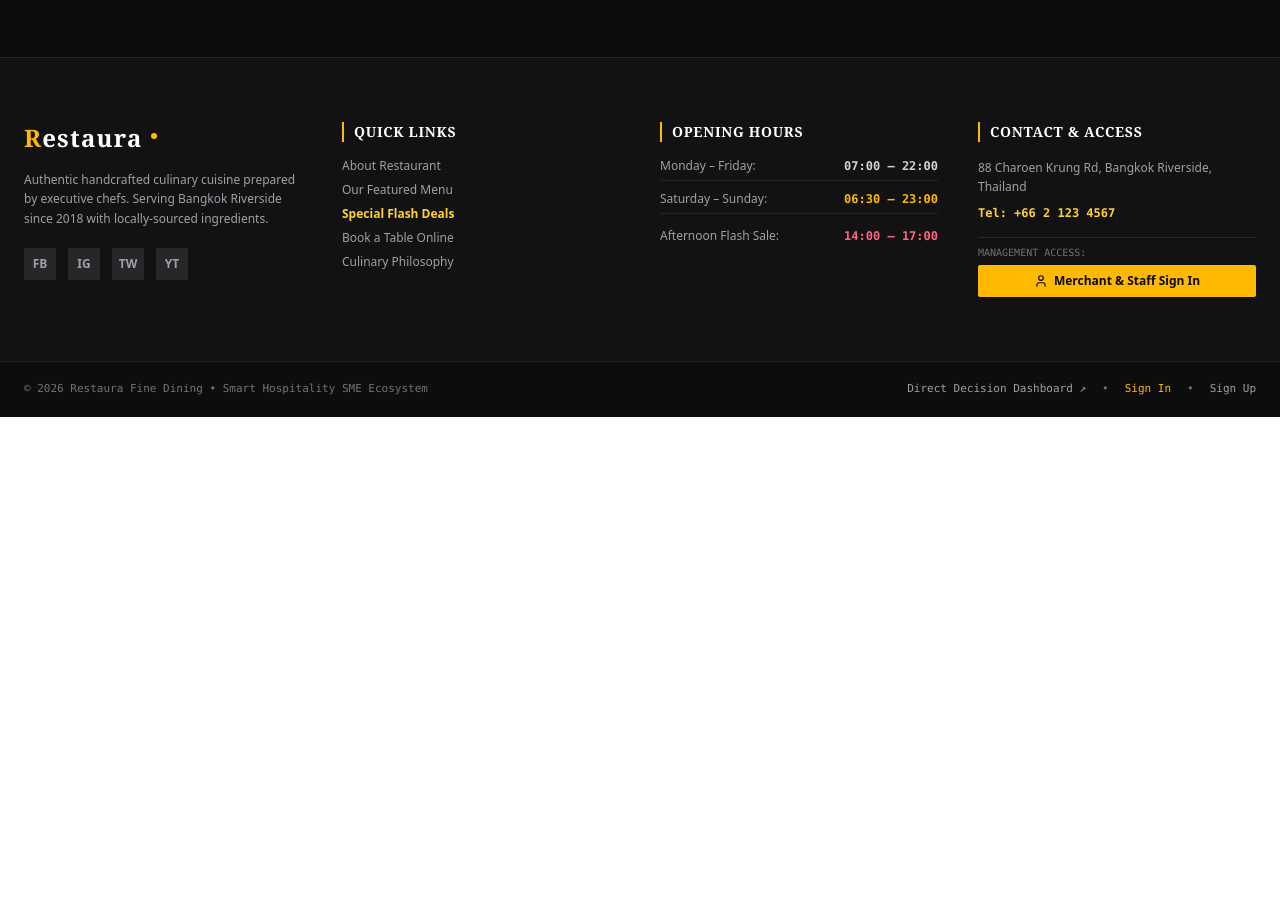
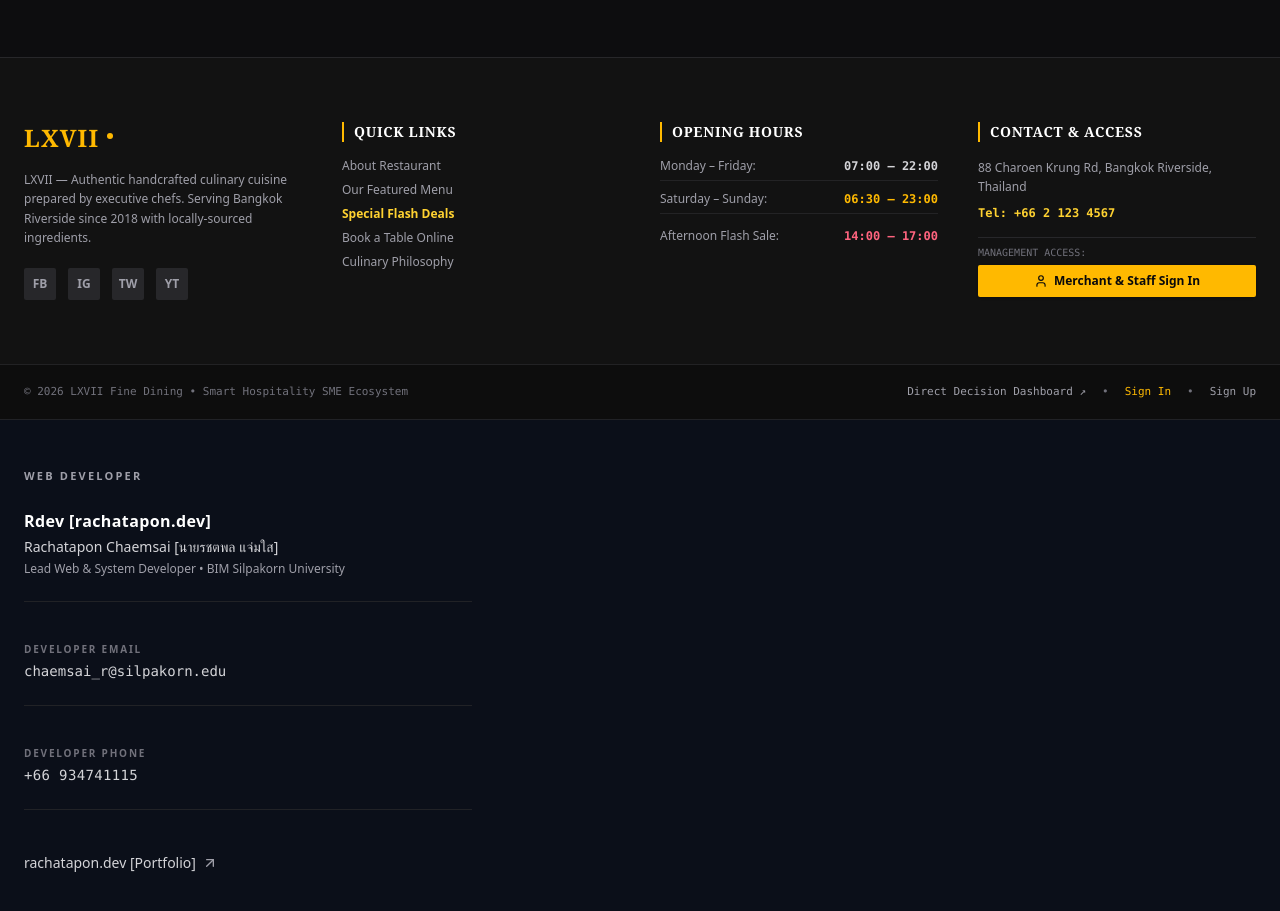
Before and after one commit to RachataponDev/aiks, a Next.js app in the folder frontend/: page / in a window 1280 px wide. Shown: the part 2940-3851 px from the top of the page. Before the commit the page ends 3357 px from the top, so only its background shows below. Built offline with nearby package versions, Linux system fonts and the light colour scheme.

Commit message:
feat: setup SEO/AEO metadata, LXVII branding, and developer profile footer

```diff
--- a/frontend/src/app/layout.tsx
+++ b/frontend/src/app/layout.tsx
@@ -9,8 +9,50 @@ const inter = Inter({
 });
 
 export const metadata: Metadata = {
-  title: "Hospitality Intelligence Dashboard",
-  description: "Clean data quality and operations dashboard",
+  title: "LXVII | Hospitality Intelligence & Operations Hub",
+  description: "LXVII - Premium restaurant dining, kitchen waste management, real-time recipe BOM cost tracking, and data quality intelligence.",
+  keywords: [
+    "LXVII",
+    "LXVII Restaurant",
+    "LXVII Bangkok",
+    "Hospitality Intelligence",
+    "Kitchen Waste Management",
+    "Recipe BOM",
+    "Inventory Intelligence",
+    "Restaurant Operations"
+  ],
+  authors: [{ name: "Rdev (rachatapon.dev)", url: "https://rachatapon.dev" }],
+  creator: "Rachatapon Chaemsai",
+  publisher: "LXVII Hospitality",
+  metadataBase: new URL("https://rachatapon.dev"),
+  alternates: {
+    canonical: "/",
+  },
+  openGraph: {
+    title: "LXVII | Hospitality Intelligence & Operations Hub",
+    description: "LXVII - Premium dining, live flash deals, and zero-waste operational intelligence.",
+    url: "https://rachatapon.dev",
+    siteName: "LXVII",
+    locale: "en_US",
+    type: "website",
+  },
+  twitter: {
+    card: "summary_large_image",
+    title: "LXVII | Hospitality Intelligence & Operations Hub",
+    description: "LXVII - Premium dining, live flash deals, and zero-waste operational intelligence.",
+    creator: "@rachatapon",
+  },
+  robots: {
+    index: true,
+    follow: true,
+    googleBot: {
+      index: true,
+      follow: true,
+      "max-video-preview": -1,
+      "max-image-preview": "large",
+      "max-snippet": -1,
+    },
+  },
 };
 
 export default function RootLayout({
@@ -18,8 +60,75 @@ export default function RootLayout({
 }: {
   children: React.ReactNode;
 }) {
+  const jsonLdRestaurant = {
+    "@context": "https://schema.org",
+    "@graph": [
+      {
+        "@type": "Restaurant",
+        "@id": "https://rachatapon.dev/#restaurant",
+        "name": "LXVII",
+        "alternateName": "LXVII Bangkok",
+        "description": "LXVII is a premier dining destination offering handcrafted Thai & French cafe classics, real-time in-store flash passes, and sustainable culinary operations.",
+        "url": "https://rachatapon.dev",
+        "telephone": "+66 934741115",
+        "email": "chaemsai_r@silpakorn.edu",
+        "servesCuisine": ["Thai", "French", "Cafe", "Bakery"],
+        "priceRange": "฿฿",
+        "address": {
+          "@type": "PostalAddress",
+          "streetAddress": "88 Charoen Krung Rd, Bangkok Riverside",
+          "addressLocality": "Bangkok",
+          "postalCode": "10120",
+          "addressCountry": "TH"
+        },
+        "openingHoursSpecification": [
+          {
+            "@type": "OpeningHoursSpecification",
+            "dayOfWeek": ["Monday", "Tuesday", "Wednesday", "Thursday", "Friday"],
+            "opens": "07:00",
+            "closes": "22:00"
+          },
+          {
+            "@type": "OpeningHoursSpecification",
+            "dayOfWeek": ["Saturday", "Sunday"],
+            "opens": "06:30",
+            "closes": "23:00"
+          }
+        ],
+        "founder": {
+          "@type": "Person",
+          "name": "Rachatapon Chaemsai",
+          "alternateName": "นายรชตพล แจ่มใส",
+          "jobTitle": "Lead Web & System Developer",
+          "affiliation": "BIM Silpakorn University",
+          "email": "chaemsai_r@silpakorn.edu",
+          "url": "https://rachatapon.dev"
+        }
+      },
+      {
+        "@type": "SoftwareApplication",
+        "@id": "https://rachatapon.dev/#system",
+        "name": "LXVII Operations Hub",
+        "applicationCategory": "BusinessApplication",
+        "operatingSystem": "Web",
+        "description": "Kitchen waste reduction, relational database integrity audit, and automated operational solutions for hospitality businesses.",
+        "author": {
+          "@type": "Person",
+          "name": "Rachatapon Chaemsai",
+          "url": "https://rachatapon.dev"
+        }
+      }
+    ]
+  };
+
   return (
     <html lang="en" className={inter.variable}>
+      <head>
+        <script
+          type="application/ld+json"
+          dangerouslySetInnerHTML={{ __html: JSON.stringify(jsonLdRestaurant) }}
+        />
+      </head>
       <body className="bg-white text-zinc-900 antialiased font-sans">
         {children}
         <Toaster
--- a/frontend/src/app/page.tsx
+++ b/frontend/src/app/page.tsx
@@ -33,6 +33,7 @@ import {
 import { toast } from 'sonner';
 import { PromotionSuggestion } from '@/types/dashboard';
 import { motion } from 'framer-motion';
+import { WebDeveloperFooter } from '@/components/WebDeveloperFooter';
 
 export default function RestaurantLandingPage() {
   const [copiedCode, setCopiedCode] = useState<string | null>(null);
@@ -783,12 +784,12 @@ export default function RestaurantLandingPage() {
             <div>
               <div className="flex items-center gap-2 mb-4">
                 <span className="font-serif text-2xl font-black tracking-wider text-white">
-                  <span className="text-amber-400">R</span>estaura
+                  <span className="text-amber-400">LXVII</span>
                 </span>
                 <span className="w-1.5 h-1.5 rounded-full bg-amber-400 mb-1" />
               </div>
               <p className="text-zinc-400 leading-relaxed mb-5">
-                Authentic handcrafted culinary cuisine prepared by executive chefs. Serving Bangkok Riverside since 2018 with locally-sourced ingredients.
+                LXVII — Authentic handcrafted culinary cuisine prepared by executive chefs. Serving Bangkok Riverside since 2018 with locally-sourced ingredients.
               </p>
               <div className="flex items-center gap-3 text-zinc-400">
                 <span className="w-8 h-8 rounded-[2px] bg-zinc-800 flex items-center justify-center text-xs font-bold hover:bg-amber-400 hover:text-black cursor-pointer transition">FB</span>
@@ -867,7 +868,7 @@ export default function RestaurantLandingPage() {
         <div className="border-t border-zinc-800/80 py-5 bg-[#0d0d0d]">
           <div className="max-w-7xl mx-auto px-6 flex flex-col sm:flex-row items-center justify-between gap-3 text-zinc-500 font-mono text-[11px]">
             <div>
-              © 2026 Restaura Fine Dining • Smart Hospitality SME Ecosystem
+              © 2026 LXVII Fine Dining • Smart Hospitality SME Ecosystem
             </div>
 
             <div className="flex items-center gap-4">
@@ -894,6 +895,9 @@ export default function RestaurantLandingPage() {
 
       </footer>
 
+      {/* Web Developer Profile Footer (ตามรูป) */}
+      <WebDeveloperFooter />
+
     </div>
   );
 }
--- a/frontend/src/app/signin/page.tsx
+++ b/frontend/src/app/signin/page.tsx
@@ -6,6 +6,7 @@ import { useRouter } from 'next/navigation';
 import { Mail, Lock, ArrowRight, ShieldCheck, Sparkles, ChefHat, CheckCircle2, ArrowLeft } from 'lucide-react';
 import { toast } from 'sonner';
 import { motion } from 'framer-motion';
+import { WebDeveloperFooter } from '@/components/WebDeveloperFooter';
 
 export default function SignInPage() {
   const [email, setEmail] = useState('manager@restaura.com');
@@ -45,7 +46,7 @@ export default function SignInPage() {
 
         <Link href="/" className="flex items-center gap-2">
           <span className="text-2xl font-serif font-black tracking-wider text-white">
-            <span className="text-amber-400">R</span>estaura
+            <span className="text-amber-400">LXVII</span>
           </span>
         </Link>
 
@@ -181,8 +182,11 @@ export default function SignInPage() {
 
       {/* Footer minimal info */}
       <footer className="relative z-10 py-6 text-center text-[11px] font-mono text-zinc-400 border-t border-zinc-800/60">
-        © 2026 Restaura Hospitality AI Intelligence System. All rights reserved.
+        © 2026 LXVII Hospitality Operations System. All rights reserved.
       </footer>
+
+      {/* Web Developer Profile Footer */}
+      <WebDeveloperFooter />
 
     </div>
   );
--- a/frontend/src/app/signup/page.tsx
+++ b/frontend/src/app/signup/page.tsx
@@ -6,6 +6,7 @@ import { useRouter } from 'next/navigation';
 import { Mail, Lock, User, Store, ArrowRight, ShieldCheck, Sparkles, ChefHat, CheckCircle2, ArrowLeft } from 'lucide-react';
 import { toast } from 'sonner';
 import { motion } from 'framer-motion';
+import { WebDeveloperFooter } from '@/components/WebDeveloperFooter';
 
 export default function SignUpPage() {
   const [fullName, setFullName] = useState('Store Manager');
@@ -51,7 +52,7 @@ export default function SignUpPage() {
 
         <Link href="/" className="flex items-center gap-2">
           <span className="text-2xl font-serif font-black tracking-wider text-white">
-            <span className="text-amber-400">R</span>estaura
+            <span className="text-amber-400">LXVII</span>
           </span>
         </Link>
 
@@ -221,8 +222,11 @@ export default function SignUpPage() {
 
       {/* Footer minimal info */}
       <footer className="relative z-10 py-6 text-center text-[11px] font-mono text-zinc-400 border-t border-zinc-800/60">
-        © 2026 Restaura Hospitality AI Intelligence System. All rights reserved.
+        © 2026 LXVII Hospitality Operations System. All rights reserved.
       </footer>
+
+      {/* Web Developer Profile Footer */}
+      <WebDeveloperFooter />
 
     </div>
   );
--- a/frontend/src/app/store/page.tsx
+++ b/frontend/src/app/store/page.tsx
@@ -7,6 +7,7 @@ import {
   Clock, Copy, Check, MapPin, Star, Zap, ArrowLeft, Phone,
   Ticket, QrCode, CheckCircle2, Store, Smartphone, X, AlertCircle, Sparkles, Hourglass
 } from 'lucide-react';
+import { WebDeveloperFooter } from '@/components/WebDeveloperFooter';
 
 const FALLBACK_PROMOS = [
   {
@@ -196,7 +197,7 @@ export default function StorePage() {
         <div className="max-w-6xl mx-auto px-6 h-16 flex items-center justify-between text-white">
           <div className="flex items-center gap-2">
             <Store className="w-5 h-5 text-amber-400" />
-            <span className="font-bold tracking-tight text-lg">Baan Riverside Café</span>
+            <span className="font-black tracking-tight text-xl font-serif">LXVII</span>
           </div>
           <div className="flex items-center gap-4 text-sm">
             <a href="#deals" className="hidden sm:inline hover:text-amber-300 transition">Flash Deals</a>
@@ -215,7 +216,7 @@ export default function StorePage() {
       <header className="relative h-[480px] sm:h-[520px] flex items-center">
         <img
           src="/store-hero.jpg"
-          alt="Baan Riverside Café interior"
+          alt="LXVII dining interior"
           className="absolute inset-0 w-full h-full object-cover"
         />
         <div className="absolute inset-0 bg-gradient-to-r from-black/85 via-black/60 to-black/30" />
@@ -225,10 +226,10 @@ export default function StorePage() {
             <Zap className="w-4 h-4 fill-zinc-950" /> Live In-Store Flash Pass — Ends in {countdown}
           </div>
           <h1 className="text-3xl sm:text-5xl font-black tracking-tight max-w-xl leading-tight">
-            Fresh-baked mornings, riverside afternoons.
+            LXVII Riverside Dining &amp; Artisan Specials.
           </h1>
           <p className="mt-4 text-zinc-200 max-w-md text-sm sm:text-base leading-relaxed">
-            Handcrafted Thai & French café classics by the Chao Phraya. Tap below to present digital flash coupons directly at our counter.
+            Handcrafted Thai &amp; French café classics by the Chao Phraya. Tap below to present digital flash coupons directly at our counter.
           </p>
           <div className="mt-6 flex flex-wrap items-center gap-4 text-sm">
             <a
@@ -413,10 +414,13 @@ export default function StorePage() {
 
       {/* Footer */}
       <footer className="max-w-6xl mx-auto px-6 py-10 flex flex-col sm:flex-row items-center justify-between gap-4 text-xs sm:text-sm text-zinc-500">
-        <span className="flex items-center gap-1.5"><MapPin className="w-4 h-4 text-amber-600" /> 88 Charoen Krung Rd, Bangkok Riverside</span>
-        <span className="flex items-center gap-1.5"><Clock className="w-4 h-4 text-amber-600" /> Open daily 07:00 – 20:00</span>
-        <span className="flex items-center gap-1.5"><Phone className="w-4 h-4 text-amber-600" /> 02-123-4567</span>
+        <span className="flex items-center gap-1.5 font-bold text-zinc-800"><Store className="w-4 h-4 text-amber-600" /> LXVII • 88 Charoen Krung Rd, Bangkok</span>
+        <span className="flex items-center gap-1.5"><Clock className="w-4 h-4 text-amber-600" /> Open daily 07:00 – 22:00</span>
+        <span className="flex items-center gap-1.5"><Phone className="w-4 h-4 text-amber-600" /> +66 934741115</span>
       </footer>
+
+      {/* Developer Footer as requested */}
+      <WebDeveloperFooter />
 
       {/* ========================================================================= */}
       {/* REALISTIC IN-STORE REDEMPTION MODAL (Mock Coupon Execution)              */}
--- /dev/null
+++ b/frontend/src/components/WebDeveloperFooter.tsx
@@ -0,0 +1,82 @@
+'use client';
+
+import React from 'react';
+import { ArrowUpRight } from 'lucide-react';
+
+export function WebDeveloperFooter() {
+  return (
+    <div className="bg-[#0b0f19] text-[#e2e8f0] font-sans border-t border-zinc-800/80">
+      <div className="max-w-7xl mx-auto px-6 py-10 md:py-12">
+        <div className="max-w-md space-y-6">
+
+          {/* Section Header */}
+          <div className="text-[11px] font-bold tracking-[0.2em] uppercase text-zinc-400">
+            WEB DEVELOPER
+          </div>
+
+          {/* Developer Identity Block */}
+          <div className="space-y-1">
+            <div className="text-base font-bold text-white tracking-wide">
+              Rdev [rachatapon.dev]
+            </div>
+            <div className="text-sm text-zinc-300 font-normal">
+              Rachatapon Chaemsai [นายรชตพล แจ่มใส]
+            </div>
+            <div className="text-xs text-zinc-400 font-light">
+              Lead Web &amp; System Developer • BIM Silpakorn University
+            </div>
+          </div>
+
+          {/* Divider */}
+          <div className="border-t border-zinc-800/80 pt-4" />
+
+          {/* Developer Email */}
+          <div className="space-y-1">
+            <div className="text-[10px] font-semibold tracking-[0.18em] uppercase text-zinc-500">
+              DEVELOPER EMAIL
+            </div>
+            <a
+              href="mailto:chaemsai_r@silpakorn.edu"
+              className="block text-sm text-zinc-300 hover:text-white transition font-mono"
+            >
+              chaemsai_r@silpakorn.edu
+            </a>
+          </div>
+
+          {/* Divider */}
+          <div className="border-t border-zinc-800/80 pt-4" />
+
+          {/* Developer Phone */}
+          <div className="space-y-1">
+            <div className="text-[10px] font-semibold tracking-[0.18em] uppercase text-zinc-500">
+              DEVELOPER PHONE
+            </div>
+            <a
+              href="tel:+66934741115"
+              className="block text-sm text-zinc-300 hover:text-white transition font-mono tracking-wide"
+            >
+              +66 934741115
+            </a>
+          </div>
+
+          {/* Divider */}
+          <div className="border-t border-zinc-800/80 pt-4" />
+
+          {/* Portfolio Link */}
+          <div>
+            <a
+              href="https://rachatapon.dev"
+              target="_blank"
+              rel="noopener noreferrer"
+              className="inline-flex items-center gap-1.5 text-sm text-zinc-300 hover:text-white transition group"
+            >
+              <span>rachatapon.dev [Portfolio]</span>
+              <ArrowUpRight className="w-4 h-4 text-zinc-400 group-hover:text-white group-hover:translate-x-0.5 group-hover:-translate-y-0.5 transition" />
+            </a>
+          </div>
+
+        </div>
+      </div>
+    </div>
+  );
+}
```
Also changed, not shown: 2 other files (tests, documents, lock files or other folders).
